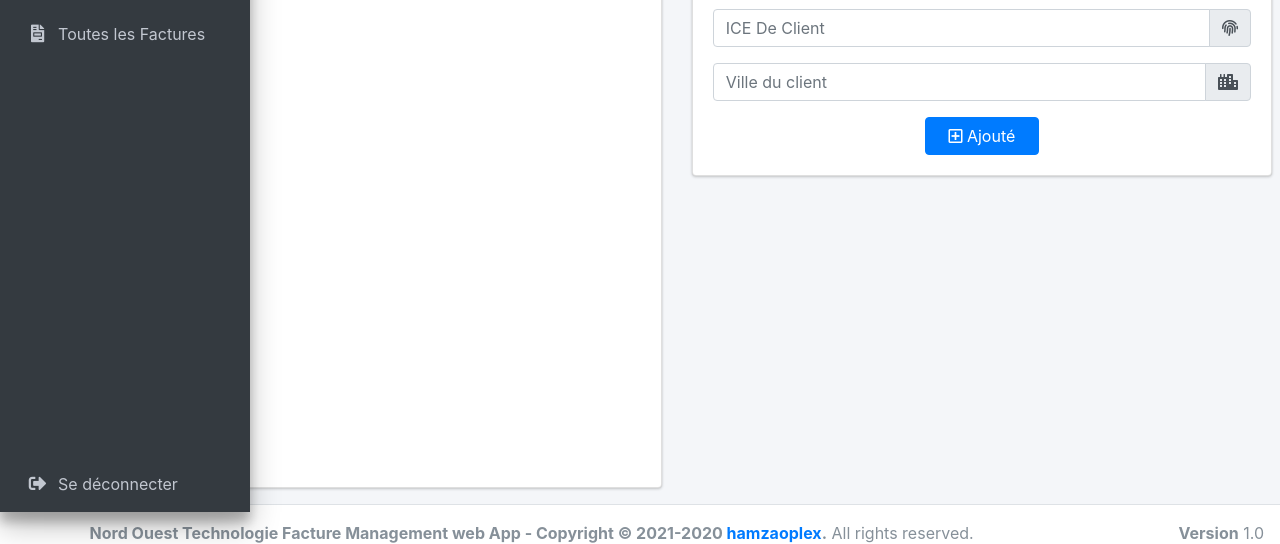
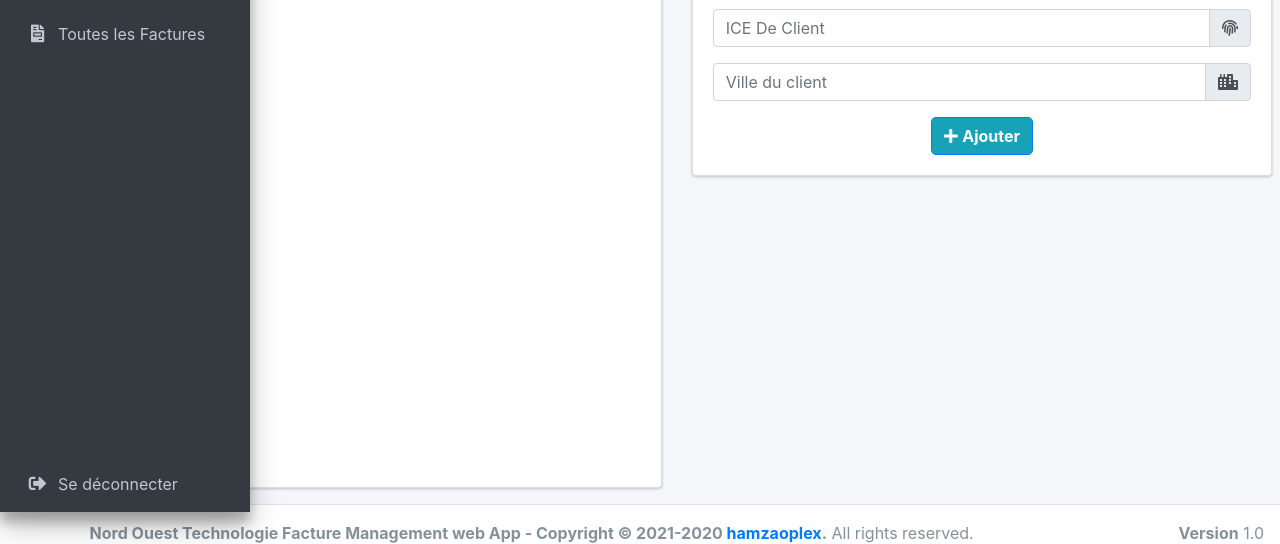
Before and after one commit to HamzaOPLEX/E-FACTURE, a Django app: template templates/Settings/Manage-Clients.html in a window 1280 px wide. Shown: the part 288-832 px from the top of the page. Run offline with Django 3.2, Linux system fonts and the light colour scheme; the template is opened without the code that fills it, so the values that code supplies are empty; some libraries are stand-ins or nearby versions.

Commit message:
moving css to myappcss.css

```diff
--- a/static/css/myappcss.css
+++ b/static/css/myappcss.css
@@ -79,3 +79,9 @@
     width: 100%   !important;
 
   }
+
+  .btn-primary {
+    background-color:#17a2b8 !important;
+    border-radius: 5px !important;
+    width: auto !important;
+  }
--- a/templates/Settings/Manage-Clients.html
+++ b/templates/Settings/Manage-Clients.html
@@ -90,12 +90,11 @@
                         </div>
                         <div class="row">
                             <!-- /.col -->
-                            <div class="col-4">
+                            <div class="col-4" style="margin: auto;">
                                 <center>
-                                    <button type="submit" id='submitbttn' class="btn btn-primary btn-block" >
-                                        <i class="far fa-plus-square"></i>
-                                        Ajouté
-                                    </button>
+                                    <button type="submit" class="btn btn-block btn-primary"
+                                        style="background-color:#17a2b8;border-radius: 5px;width: auto;"><i class="fas fa-plus"></i>
+                                        <b> Ajouter</b></button>
                                 </center>
                             </div>
                             <!-- /.col -->
@@ -171,54 +170,4 @@
             </div>
         </div>
     </form>
-    <style>
-        .alert-primary {
-            color: #fff;
-            background-color: #89bff9;
-            border-color: #006fe6;
-            padding: 6px;
-        }
-
-        .alert-danger {
-            color: #fff;
-            background-color: #dc3545;
-            border-color: #d32535;
-            padding: 10px;
-        }
-
-        .btn-primary {
-            color: #fff;
-            background-color: #007bff;
-            border-color: #007bff;
-            box-shadow: none;
-            padding: 6px;
-            width: 114px;
-        }
-
-        .col-4 {
-            -ms-flex: 0 0 33.333333%;
-            flex: 0 0 33.333333%;
-            max-width: 33.333333%;
-            margin: auto;
-        }
-    </style>
-    <script>
-        function EditClient(action) {
-            var xhttp = new XMLHttpRequest();
-            xhttp.onreadystatechange = function () {
-                if (this.readyState == 4 && this.status == 200) {
-                    ClientData = JSON.parse(this.responseText);
-                    document.getElementById("ClientName").value = ClientData.ClientName;
-                    document.getElementById("ICE").value = ClientData.ICE;
-                    document.getElementById("City").value = ClientData.City;
-                }
-            };
-            xhttp.open("GET", action, true);
-            xhttp.send();
-            document.getElementById('FormToEditClient').action = action
-            $(document).ready(function () {
-                $("#EditClientModal").modal({ backdrop: true });
-            });
-        };
-    </script>
 {% endblock content %}
```
Also changed, not shown: static/js/myappjs.js (+36 -0 lines), templates/Profile/profile.html (+7 -3 lines), templates/Settings/Manage-Products.html (+0 -18 lines).
